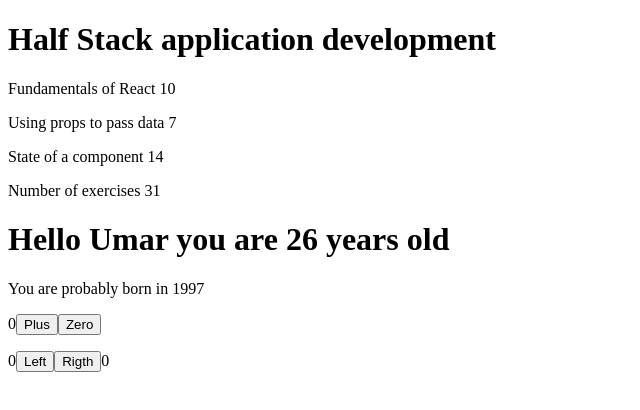
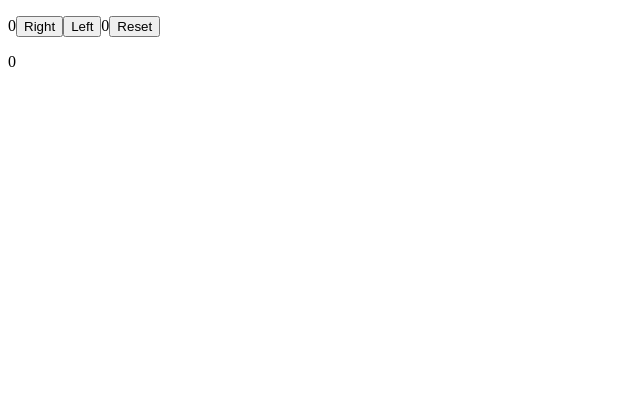
Before and after one commit to Omar679/FullStackOpen, a React (Create React App) app: page / in a window 1280 px wide. Shown: the top 410 px of the page, without its empty margins (0-640 px from the left). Built offline with nearby package versions, Linux system fonts and the light colour scheme.

Commit message:
Handling Arrays in State

```diff
--- a/src/App.js
+++ b/src/App.js
@@ -1,105 +1,37 @@
 import { useState } from "react";
 
 const App = () => {
-  let [counter, setCounter] = useState(0);
-  const [clicks, setClicks] = useState({ left: 0, right: 0 });
+  const [right, setRight] = useState(0);
+  const [left, setLeft] = useState(0);
   const [allClicks, setAllClicks] = useState([]);
+  const [total, setTotal] = useState(0);
 
-  const handleLeftClick = () => {
-    const newClicks = {
-      ...clicks,
-      left: clicks.left + 1,
-    };
-    setClicks(newClicks);
+  const handleRight = () => {
+    setAllClicks(allClicks.concat("R"));
+    setTotal(total + 1);
+    return setRight(right + 1);
   };
-
-  const handleRightClick = () => {
-    setClicks(setAllClicks.concat("R"), { ...clicks, right: clicks.right + 1 });
+  const handleLeft = () => {
+    setAllClicks(allClicks.concat("L"));
+    setTotal(total + 1);
+    return setLeft(left + 1);
   };
-
-  const increasebyOne = () => {
-    setCounter(counter + 1);
-  };
-  const settoZero = () => {
-    setCounter(0);
-  };
-  const course = {
-    name: "Half Stack application development",
-    parts: [
-      {
-        name: "Fundamentals of React",
-        exercises: 10,
-      },
-      {
-        name: "Using props to pass data",
-        exercises: 7,
-      },
-      {
-        name: "State of a component",
-        exercises: 14,
-      },
-    ],
-  };
-
-  return (
-    <div>
-      <Header name={course.name} />
-      <Content parts={course.parts} />
-      <Total parts={course.parts} />
-      <Hello name="Umar" age={26} />
-      {counter}
-      <button onClick={increasebyOne}> Plus</button>
-      <button onClick={settoZero}>Zero</button>
-
-      <p>
-        {clicks.left}
-        <button onClick={handleLeftClick}>Left</button>
-        <button onClick={handleRightClick}>Rigth</button>
-        {clicks.right}
-      </p>
-    </div>
-  );
-};
-const Hello = ({ name, age }) => {
-  const bornyear = () => {
-    const yearnow = new Date().getFullYear();
-    return yearnow - age;
+  const handleReset = () => {
+    return setLeft(0), setRight(0), setAllClicks([]), setTotal(0);
   };
 
   return (
     <>
-      <h1>
-        Hello {name} you are {age} years old
-      </h1>
-      <p>You are probably born in {bornyear()}</p>
+      <p>
+        {right}
+        <button onClick={handleRight}>Right</button>
+        <button onClick={handleLeft}>Left</button>
+        {left}
+        <button onClick={handleReset}>Reset</button>
+      </p>
+      {allClicks.join("-")}
+      <p>{total}</p>
     </>
-  );
-};
-const Header = ({ name }) => {
-  return <h1>{name}</h1>;
-};
-const Content = ({ parts }) => {
-  return (
-    <div>
-      <Part name={parts[0].name} exercises={parts[0].exercises} />
-      <Part name={parts[1].name} exercises={parts[1].exercises} />
-      <Part name={parts[2].name} exercises={parts[2].exercises} />
-    </div>
-  );
-};
-const Total = ({ parts }) => {
-  return (
-    <p>
-      Number of exercises{" "}
-      {parts[0].exercises + parts[1].exercises + parts[2].exercises}
-    </p>
-  );
-};
-const Part = ({ name, exercises }) => {
-  return (
-    <p>
-      {name} {exercises}
-    </p>
   );
 };
 
```
